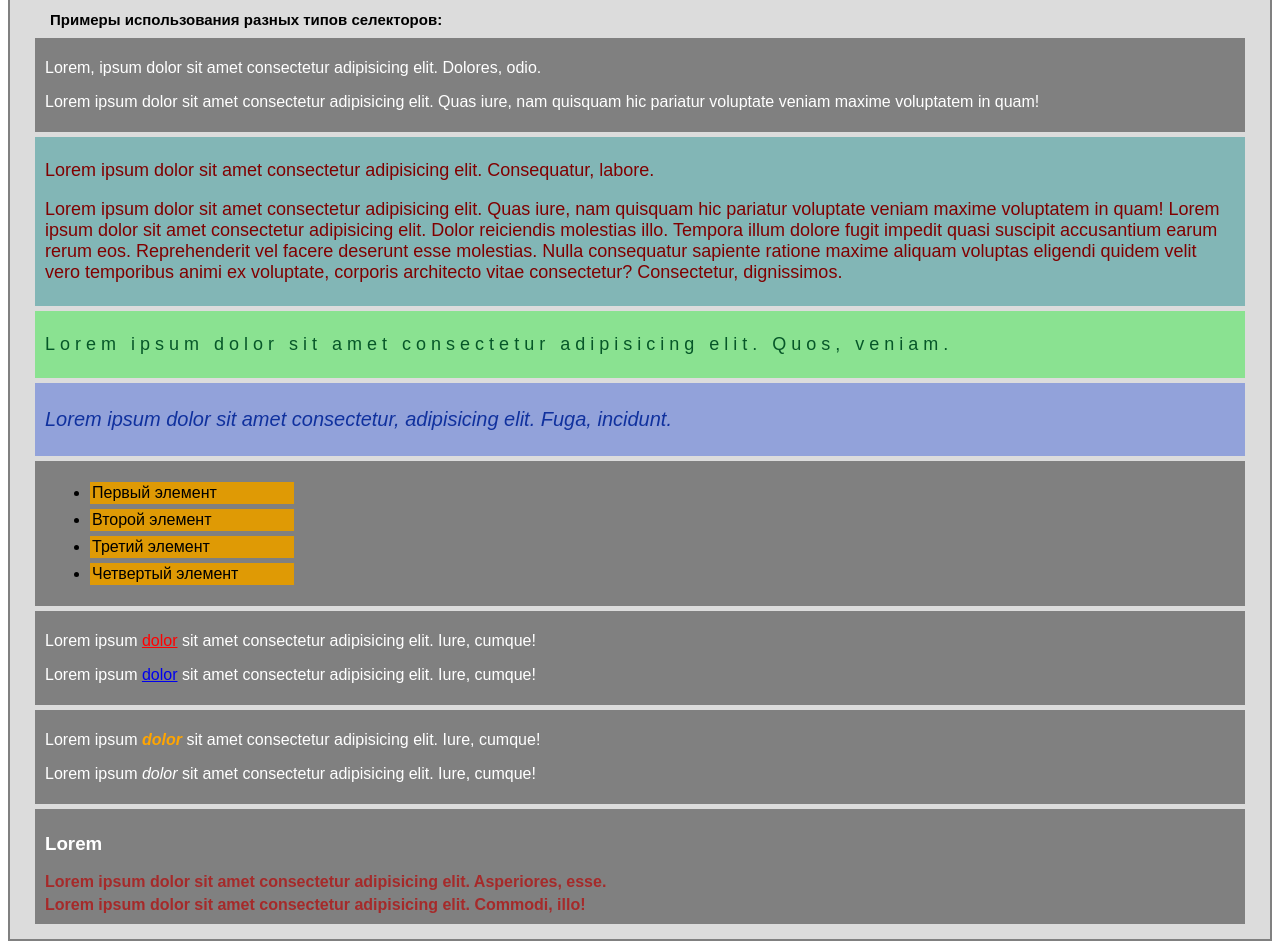
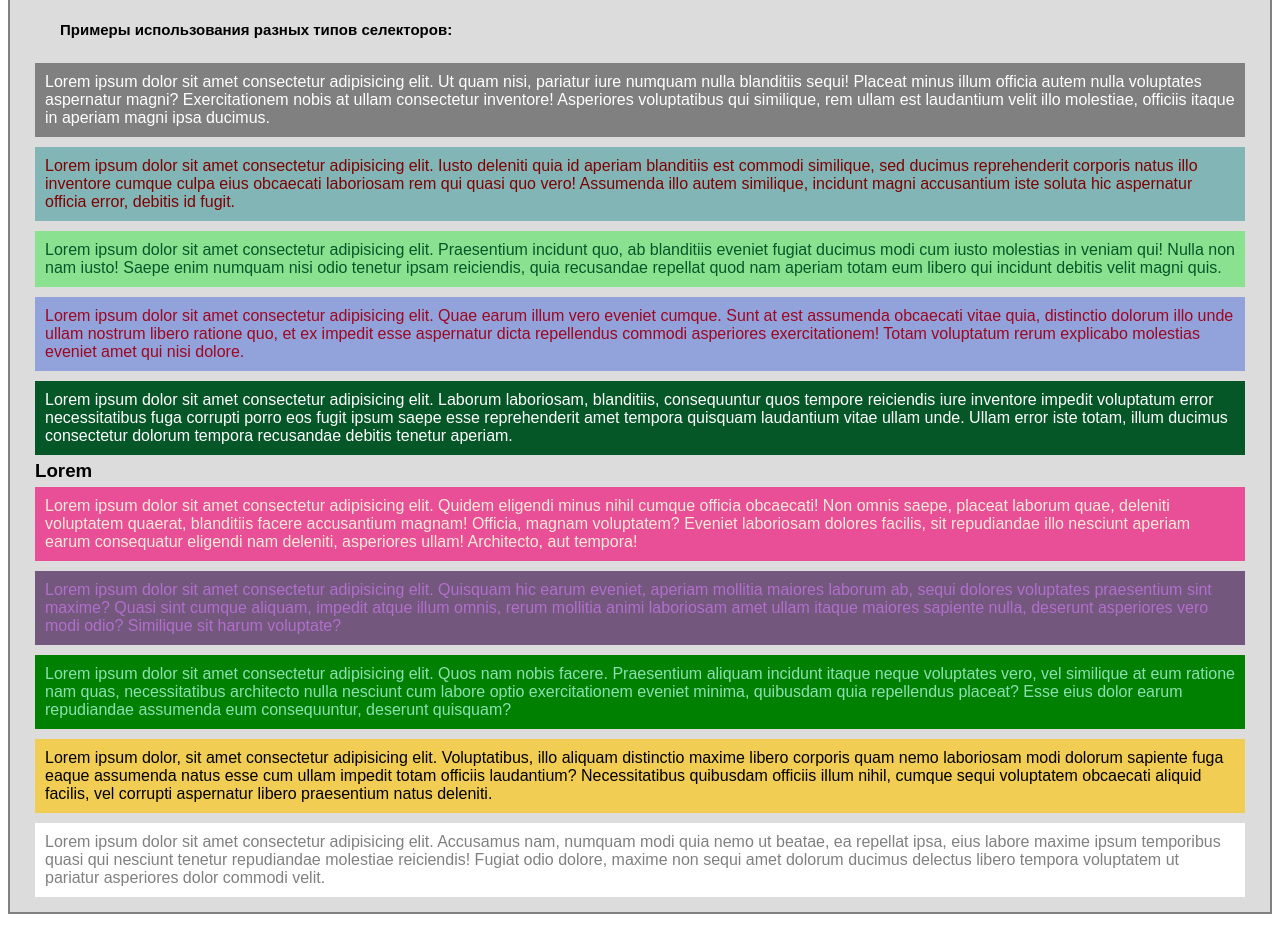
Before and after one commit to ArtemYemtsev/Hillel_selectors, a plain HTML site: page pages/examples.html in a window 1280 px wide. Shown: the part 180-1129 px from the top of the page. After the commit the page ends 1102 px from the top, so only its background shows below. Drawn offline with Linux system fonts and the light colour scheme.

Commit message:
examples.html, examples.css files changed

```diff
--- a/pages/examples.html
+++ b/pages/examples.html
@@ -17,62 +17,71 @@
         <p class="main_header">
             Примеры использования разных типов селекторов:
         </p>
-        <!-- Универсальный селектор установил шрифт Arial -->
-        <!-- Для всех div использован селектор по названию элемента -->
+        <!-- Блок 1 -->
         <div>
             <p>
-                Lorem, ipsum dolor sit amet consectetur adipisicing elit. Dolores, odio.
-            </p>
-            <p>
-                Lorem ipsum dolor sit amet consectetur adipisicing elit. Quas iure, nam quisquam hic pariatur voluptate veniam maxime voluptatem in quam!
+                Lorem ipsum dolor sit amet consectetur adipisicing elit. Ut quam nisi, pariatur iure numquam nulla blanditiis sequi! Placeat minus illum officia autem nulla voluptates aspernatur magni? Exercitationem nobis at ullam consectetur inventore! Asperiores voluptatibus qui similique, rem ullam est laudantium velit illo molestiae, officiis itaque in aperiam magni ipsa ducimus.
             </p>
         </div>
-        <!-- Селектор по id -->
+        <!-- Блок 2 -->
         <div id="block2">
             <p>
-                Lorem ipsum dolor sit amet consectetur adipisicing elit. Consequatur, labore.
-            </p>
-            <p>
-                Lorem ipsum dolor sit amet consectetur adipisicing elit. Quas iure, nam quisquam hic pariatur voluptate veniam maxime voluptatem in quam!
-                Lorem ipsum dolor sit amet consectetur adipisicing elit. Dolor reiciendis molestias illo. Tempora illum dolore fugit impedit quasi suscipit accusantium earum rerum eos. Reprehenderit vel facere deserunt esse molestias. Nulla consequatur sapiente ratione maxime aliquam voluptas eligendi quidem velit vero temporibus animi ex voluptate, corporis architecto vitae consectetur? Consectetur, dignissimos.
+                Lorem ipsum dolor sit amet consectetur adipisicing elit. Iusto deleniti quia id aperiam blanditiis est commodi similique, sed ducimus reprehenderit corporis natus illo inventore cumque culpa eius obcaecati laboriosam rem qui quasi quo vero! Assumenda illo autem similique, incidunt magni accusantium iste soluta hic aspernatur officia error, debitis id fugit.
             </p>
         </div>
-        <!-- Селектор по классу -->
+        <!-- Блок 3 -->
         <div class="block3">
             <p>
-                Lorem ipsum dolor sit amet consectetur adipisicing elit. Quos, veniam.
+                Lorem ipsum dolor sit amet consectetur adipisicing elit. Praesentium incidunt quo, ab blanditiis eveniet fugiat ducimus modi cum iusto molestias in veniam qui! Nulla non nam iusto! Saepe enim numquam nisi odio tenetur ipsam reiciendis, quia recusandae repellat quod nam aperiam totam eum libero qui incidunt debitis velit magni quis.
             </p>
         </div>
-        <!-- Селектор по нескольким классам -->
+        <!-- Блок 4 -->
         <div class="block4_1 block4_2">
             <p>
-                Lorem ipsum dolor sit amet consectetur, adipisicing elit. Fuga, incidunt.
+                Lorem ipsum dolor sit amet consectetur adipisicing elit. Quae earum illum vero eveniet cumque. Sunt at est assumenda obcaecati vitae quia, distinctio dolorum illo unde ullam nostrum libero ratione quo, et ex impedit esse aspernatur dicta repellendus commodi asperiores exercitationem! Totam voluptatum rerum explicabo molestias eveniet amet qui nisi dolore.
             </p>
         </div>
-        <!-- Селектор по вложенности ul li -->
+        <!-- Блок 5 -->
         <div>
-            <ul>
-                <li>Первый элемент</li>
-                <li>Второй элемент</li>
-                <li>Третий элемент</li>
-                <li>Четвертый элемент</li>
-            </ul>
+            <div>
+                <p>
+                    Lorem ipsum dolor sit amet consectetur adipisicing elit. Laborum laboriosam, blanditiis, consequuntur quos tempore reiciendis iure inventore impedit voluptatum error necessitatibus fuga corrupti porro eos fugit ipsum saepe esse reprehenderit amet tempora quisquam laudantium vitae ullam unde. Ullam error iste totam, illum ducimus consectetur dolorum tempora recusandae debitis tenetur aperiam.
+                </p>
+            </div>
         </div>
-        <!-- Пример дочернего селектора -->
-        <div>
-            <p>Lorem ipsum <span><a href="#">dolor</a></span> sit amet consectetur adipisicing elit. Iure, cumque!</p>
-            <p>Lorem ipsum <a href="#">dolor</a> sit amet consectetur adipisicing elit. Iure, cumque!</p>
+        <!-- Блок 6 -->
+        <section>
+            <!--Section нужен заголовок, выбрал h3-->
+            <h3>Lorem</h3>
+            <div>
+                <p>
+                    Lorem ipsum dolor sit amet consectetur adipisicing elit. Quidem eligendi minus nihil cumque officia obcaecati! Non omnis saepe, placeat laborum quae, deleniti voluptatem quaerat, blanditiis facere accusantium magnam! Officia, magnam voluptatem? Eveniet laboriosam dolores facilis, sit repudiandae illo nesciunt aperiam earum consequatur eligendi nam deleniti, asperiores ullam! Architecto, aut tempora!
+                </p>
+            </div>
+        </section>
+        <!-- Блок 7 -->
+        <div class="block7">
+            <p>
+                Lorem ipsum dolor sit amet consectetur adipisicing elit. Quisquam hic earum eveniet, aperiam mollitia maiores laborum ab, sequi dolores voluptates praesentium sint maxime? Quasi sint cumque aliquam, impedit atque illum omnis, rerum mollitia animi laboriosam amet ullam itaque maiores sapiente nulla, deserunt asperiores vero modi odio? Similique sit harum voluptate?
+            </p>
         </div>
-        <!-- Пример соседнего селектора -->
-        <div>
-            <p><span>Lorem</span> ipsum <i>dolor</i> sit amet consectetur adipisicing elit. Iure, cumque!</p>
-            <p>Lorem ipsum <i>dolor</i> sit amet consectetur adipisicing elit. Iure, cumque!</p>
+        <!-- Блок 8 -->
+        <div id="block8">
+            <p>
+                Lorem ipsum dolor sit amet consectetur adipisicing elit. Quos nam nobis facere. Praesentium aliquam incidunt itaque neque voluptates vero, vel similique at eum ratione nam quas, necessitatibus architecto nulla nesciunt cum labore optio exercitationem eveniet minima, quibusdam quia repellendus placeat? Esse eius dolor earum repudiandae assumenda eum consequuntur, deserunt quisquam?
+            </p>
         </div>
-        <!-- Пример родственного селектора -->
-        <div>
-            <h3>Lorem</h3>
-            <p>Lorem ipsum dolor sit amet consectetur adipisicing elit. Asperiores, esse.</p>
-            <p>Lorem ipsum dolor sit amet consectetur adipisicing elit. Commodi, illo!</p>
+        <!-- Блок 9 -->
+        <div class="block9">
+            <p>
+                Lorem ipsum dolor, sit amet consectetur adipisicing elit. Voluptatibus, illo aliquam distinctio maxime libero corporis quam nemo laboriosam modi dolorum sapiente fuga eaque assumenda natus esse cum ullam impedit totam officiis laudantium? Necessitatibus quibusdam officiis illum nihil, cumque sequi voluptatem obcaecati aliquid facilis, vel corrupti aspernatur libero praesentium natus deleniti.
+            </p>
+        </div>
+        <!-- Блок 10 -->
+        <div class="block10_1 block10_2">
+            <p>
+                Lorem ipsum dolor sit amet consectetur adipisicing elit. Accusamus nam, numquam modi quia nemo ut beatae, ea repellat ipsa, eius labore maxime ipsum temporibus quasi qui nesciunt tenetur repudiandae molestiae reiciendis! Fugiat odio dolore, maxime non sequi amet dolorum ducimus delectus libero tempora voluptatem ut pariatur asperiores dolor commodi velit.
+            </p>
         </div>
     </main>
 </body>
--- a/styles/examples.css
+++ b/styles/examples.css
@@ -1,63 +1,68 @@
+*{
+    font-family: Arial, Helvetica, sans-serif;
+}
 .main_examples{
     background: #DCDCDC;
     padding: 10px 20px;
-    color: #FFF;
     border: 2px solid gray;
 }
+
 /*Пример селектора по названию элемента*/
 div {
     background: gray;
-    padding: 5px 10px;
-    margin: 5px;
+    color: #FFF;
+    border: 5px solid #DCDCDC;
+}
+p{
+    margin: 0;
+    padding: 10px;
 }
 /*Пример селектора по id*/
 #block2{
     background: #82b6b6;
     color: #800000;
-    font-size: 18px;
-    font-family: Cambria, Cochin, Georgia, Times, 'Times New Roman', serif;
 }
 /*Пример селелектора по классу*/
 .block3{
     background: #8ae291;
     color: #065728;
-    font-size: 18px;
-    letter-spacing: 5px;
 }
 /*Пример селектора с несколькими классами*/
 .block4_1{
     background: #92a2da;
-    color: #10319e;
 }
 .block4_2{
-    font-family: 'Gill Sans', 'Gill Sans MT', Calibri, 'Trebuchet MS', sans-serif;
-    font-size: 20px;
-    font-style: italic;
+    color: #9e0721;
 }
-/*Пример селектора по вложенности*/
-ul li{
-    background: rgb(223, 154, 5);
-    width: 200px;
-    color: black;
-    margin: 5px;
-    padding: 2px;
+/* вложеный */
+div div{
+    background: #065728;
+    color: #FFF;
+    border: none;
 }
-/*Пример универсального селектора*/
-*{
-    font-family: Arial, Helvetica, sans-serif;
+section h3{
+    margin: 0 0 0 5px;
 }
 /*Пример дочернего селектора*/
-span>a{
-    color: red;
+section>div{
+    background: #e94f97;
+    color: antiquewhite;
 }
-/*Пример соседнего селектора*/
-span+i{
-    color: orange;
-    font-weight: bold;
+.block7{
+    background: #360a47a1;
+    color: #b871d4e3;
 }
-/*Пример родственного селектора*/
-h3~p{
-    color: brown;
-    font-weight: bold;
-    margin: 5px 0;
+#block8{
+    background: green;
+    color: #8ce0af;
 }
+.block9{
+    color: black;
+    background: #f1cd54;
+}
+.block10_1{
+    color: gray;
+}
+.block10_2{
+    background: white;
+}
```
